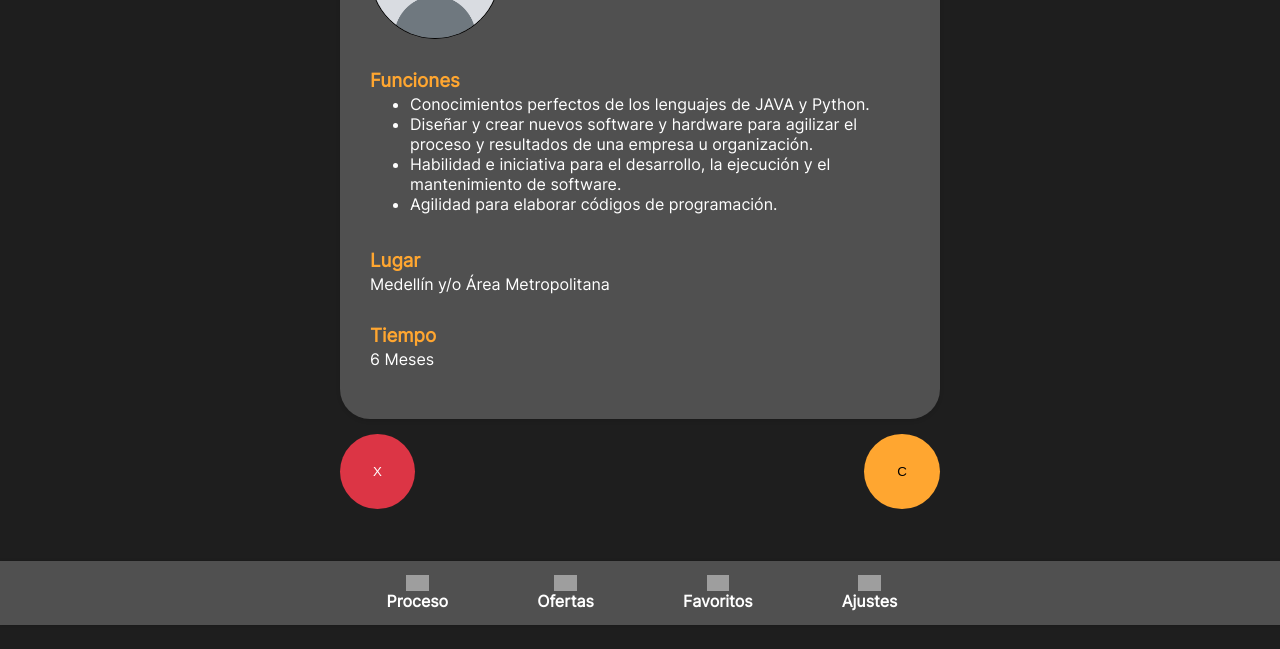
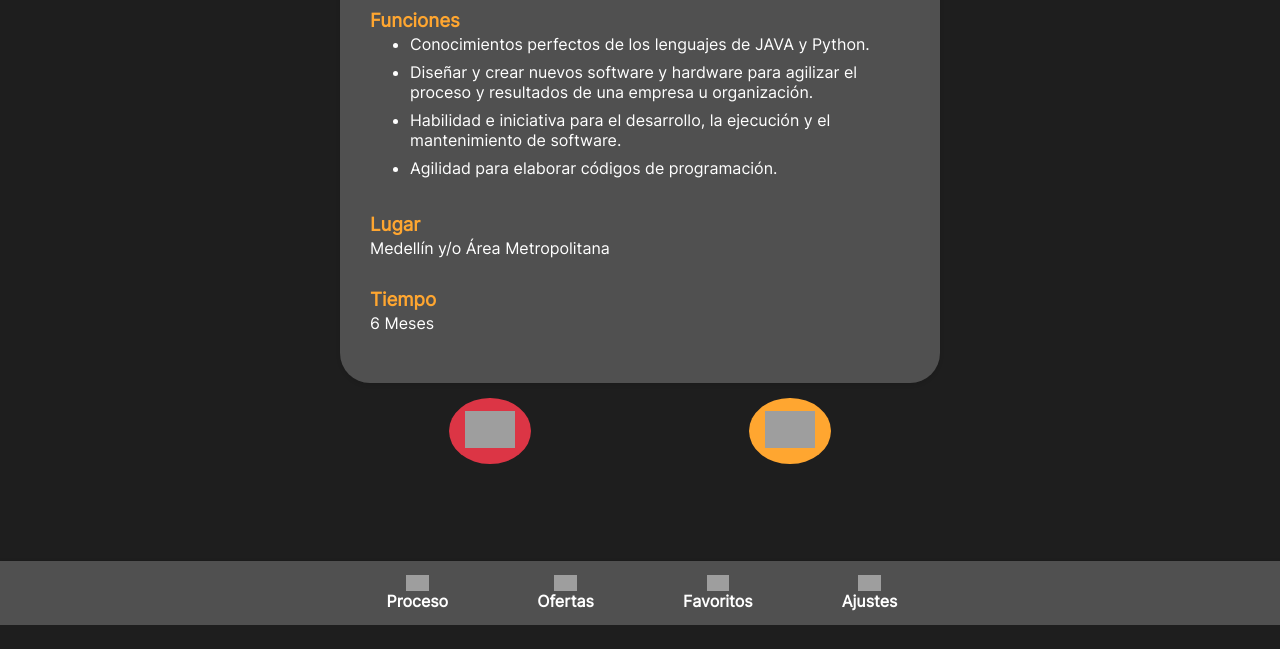
Before and after one commit to Militaseeee/weSearch, a PHP site: page /html/ofertas.html in a window 1280 px wide. Shown: the part 175-824 px from the top of the page. After the commit the page ends 800 px from the top, so only its background shows below. Run offline with PHP 8.4, Linux system fonts and the light colour scheme; grey boxes are pictures that could not be loaded.

Commit message:
Se organiza las fotos d elas ofertas para que sea responsible y se agrega los iconos a los botones de abajo

```diff
--- a/css/ofertas.css
+++ b/css/ofertas.css
@@ -41,23 +41,21 @@
 }
 
 .icono {
-    width: 10vw;
+    width: 90px;
     margin-right: 10px;
     border-radius: 50%;
     border: 1px solid #000000;
 }
 
-@media screen and (max-width: 382px) {
+@media screen and (max-width: 452px) {
     .icono {
-        width: 20vw; /* Cambia el tamaño de la imagen para pantallas más pequeñas */
+        width: 80px; /* Cambia el tamaño de la imagen para pantallas más pequeñas */
     }
+
+    .card_ofertas {
+        padding: 25px;}
 }
 
-@media screen and (min-width: 900px) {
-    .icono {
-        width: 10vw; /* Cambia el tamaño de la imagen para pantallas más pequeñas */
-    }
-}
 
 .text {
     display: flex;
@@ -103,21 +101,30 @@
     margin: 0;
 }
 
+li {
+    margin-bottom: 0.5rem;
+}
+
 .info h3 {
     margin-top: 30px;
 }
 
 .actions {
     display: flex;
-    justify-content: space-between;
+    justify-content: space-around;
     margin-bottom: 20%;
+
 }
 
 .actions button {
-    padding: 30px 33px;
+    padding: 13px 16px;
     border: none;
     border-radius: 50%;
     cursor: pointer;
+
+    & img {
+        width: 50px;
+    }
 }
 
 .close-btn {
--- a/html/ofertas.html
+++ b/html/ofertas.html
@@ -12,7 +12,7 @@
     <div class="ofertas_container">
         <div class="card_ofertas">
             <div class="header">
-                <img class="icono" src="../img/default_avatar.jpg" alt=""></img>
+                <img class="icono" src="https://yt3.googleusercontent.com/IVxTRvV6MT7s6JpiTqTyX0YqrxUpBRaaW9muCxc0vTc-wj1EqykkPt3hFETy5TbdWIM6iKu0Cg=s900-c-k-c0x00ffffff-no-rj" alt=""></img>
                 <div class="text">
                     <h2>Grupo Bancolombia</h2>
                     <p>Apréndiz Universitario de Ingeniería de software</p>
@@ -37,8 +37,8 @@
             </div>
         </div>
         <div class="actions">
-            <button class="close-btn">X</button>
-            <button class="favorite-btn">C</button>
+            <button class="close-btn"><img src="https://img.icons8.com/ios-filled/100/FFFFFF/delete-sign--v1.png" alt="delete-sign--v1"/></button>
+            <button class="favorite-btn"><img src="https://img.icons8.com/ios-filled/100/FFFFFF/like--v1.png" alt="like--v1"/></button>
         </div>
     </div>
 
```
